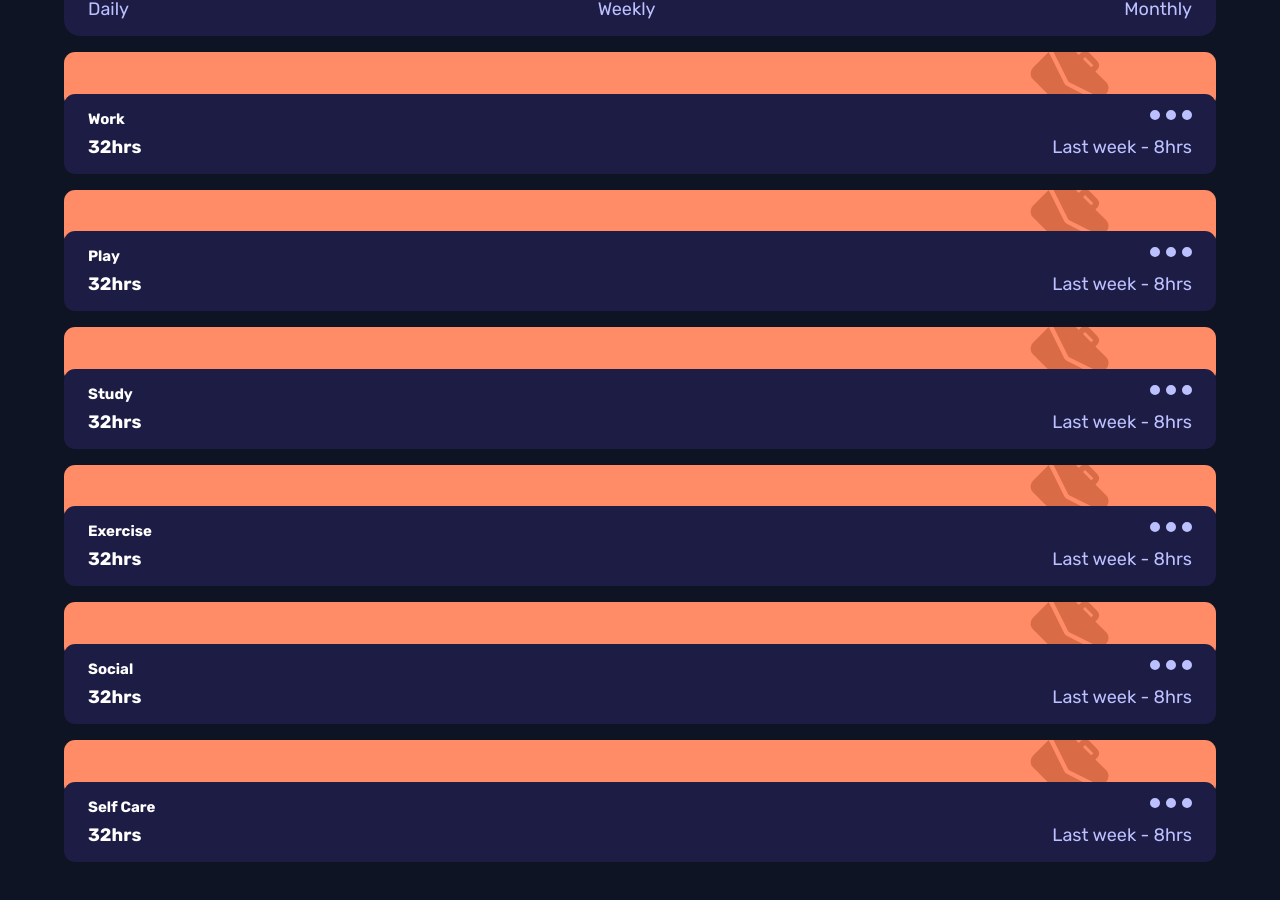
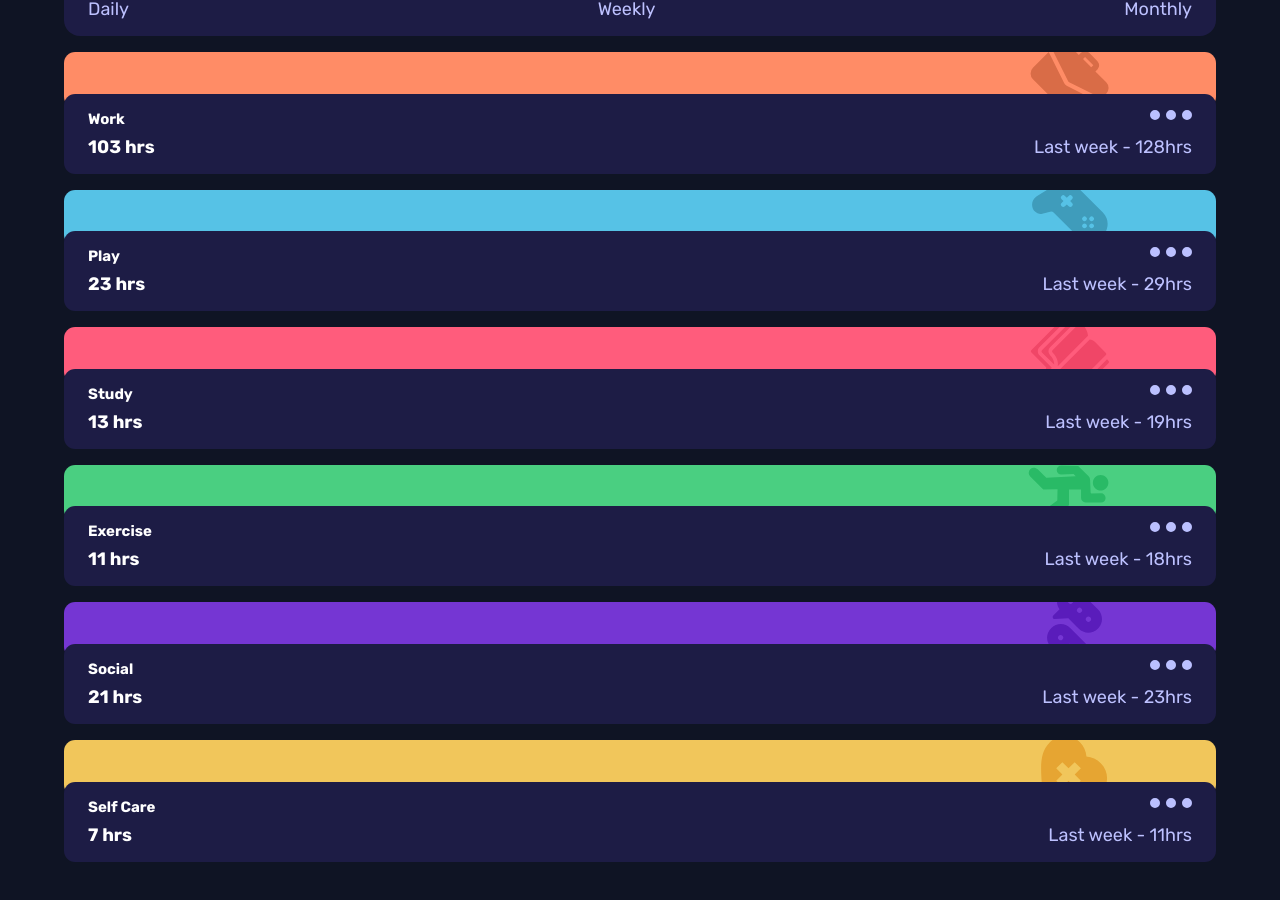
Before and after one commit to Clinton-dev/time-tracker-dash, an Angular app: page / in a window 1280 px wide. Shown: the part 390-1290 px from the top of the page. Built offline with nearby package versions, Linux system fonts and the light colour scheme.

Commit message:
Display proper styling in card header

```diff
--- a/src/app/components/dash/dash.component.css
+++ b/src/app/components/dash/dash.component.css
@@ -61,6 +61,10 @@
     justify-content: space-between;
 }
 
+.active {
+    color: white;
+}
+
 /* .profile-body li {
     display: inline-block;
     margin-right: 2.6rem;
@@ -79,12 +83,40 @@
 .time-items .card .card-header {
     height: 7vh;
     border-radius: .7rem;
-    background-color: var(--work);
     z-index: -1;
     padding-right: 1rem;
-    background-image: url('../../../assets/images/icon-work.svg');
     background-position: 90% 45%;
     background-repeat: no-repeat;
+}
+
+div#item-0 {
+    background-color: var(--work);
+    background-image: url('../../../assets/images/icon-work.svg');
+}
+
+div#item-1 {
+    background-color: var(--play);
+    background-image: url('../../../assets/images/icon-play.svg');
+}
+
+div#item-2 {
+    background-color: var(--study);
+    background-image: url('../../../assets/images/icon-study.svg');
+}
+
+div#item-3 {
+    background-color: var(--exercise);
+    background-image: url('../../../assets/images/icon-exercise.svg');
+}
+
+div#item-4 {
+    background-color: var(--social);
+    background-image: url('../../../assets/images/icon-social.svg');
+}
+
+div#item-5 {
+    background-color: var(--self-care);
+    background-image: url('../../../assets/images/icon-self-care.svg');
 }
 
 /* .time-items .card .card-header img {
--- a/src/app/components/dash/dash.component.html
+++ b/src/app/components/dash/dash.component.html
@@ -9,15 +9,15 @@
         </div>
         <div class="profile-body">
             <ul>
-                <li><a href="#">Daily</a></li>
-                <li><a href="#">Weekly</a></li>
-                <li><a href="#">Monthly</a></li>
+                <li><a href="#" (click)="getTimeFrames('daily')">Daily</a></li>
+                <li class="active"><a href="#" (click)="getTimeFrames('weekly')">Weekly</a></li>
+                <li><a href="#" (click)="getTimeFrames('monthly')">Monthly</a></li>
             </ul>
         </div>
     </div>
-    <div *ngFor="let item of timeItems" class="time-items">
+    <div *ngFor="let item of timeItems; let i=index" class="time-items">
         <div class="card">
-            <div class="card-header">
+            <div class="card-header" id="item-{{i}}">
                 <!-- <img src="../../../assets/images/icon-work.svg" alt="work icon"> -->
             </div>
             <div class="card-body">
@@ -26,8 +26,8 @@
                     <img src="../../../assets/images/icon-ellipsis.svg" alt="ellipses" id="ellipse">
                 </div>
                 <div class="dflex" style="margin-top: .5rem;">
-                    <h4 class="card-title">32hrs</h4>
-                    <p>Last week - 8hrs</p>
+                    <h4 class="card-title">{{item.timeframes.monthly.current}} hrs</h4>
+                    <p>Last week - {{item.timeframes.monthly.previous}}hrs</p>
                 </div>
             </div>
         </div>
--- a/src/app/components/dash/dash.component.ts
+++ b/src/app/components/dash/dash.component.ts
@@ -8,6 +8,7 @@ import { TimeItemsService } from 'src/app/services/time-items.service';
 })
 export class DashComponent implements OnInit {
   timeItems: any = [];
+  frame: string = 'monthly';
 
   constructor(private timeItemsService: TimeItemsService) { }
 
@@ -19,4 +20,10 @@ export class DashComponent implements OnInit {
     console.log(this.timeItems)
   }
 
+  getTimeFrames(period: string) {
+    // when clicked I want to change key on timeframes
+    console.log(period)
+
+  }
+
 }
```
